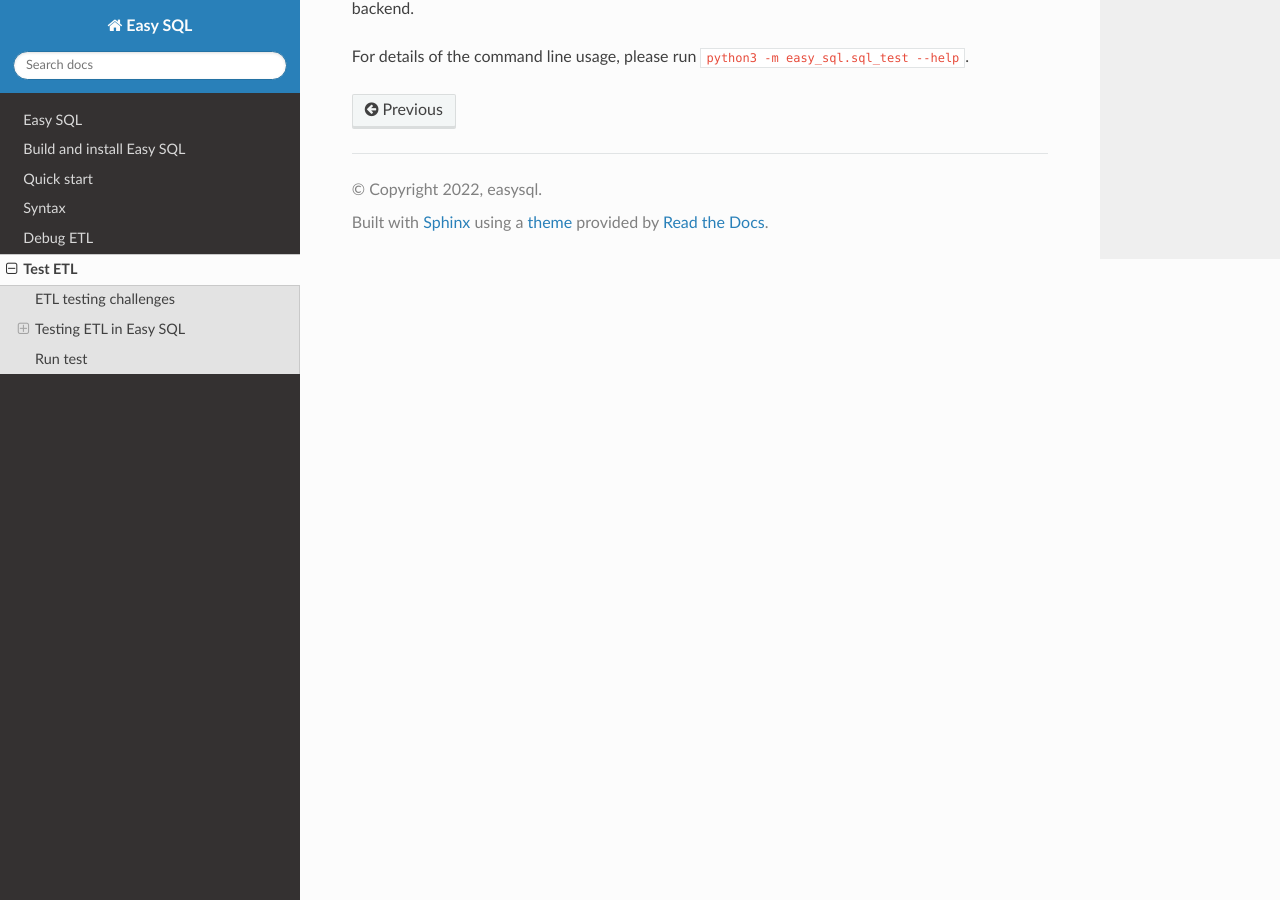
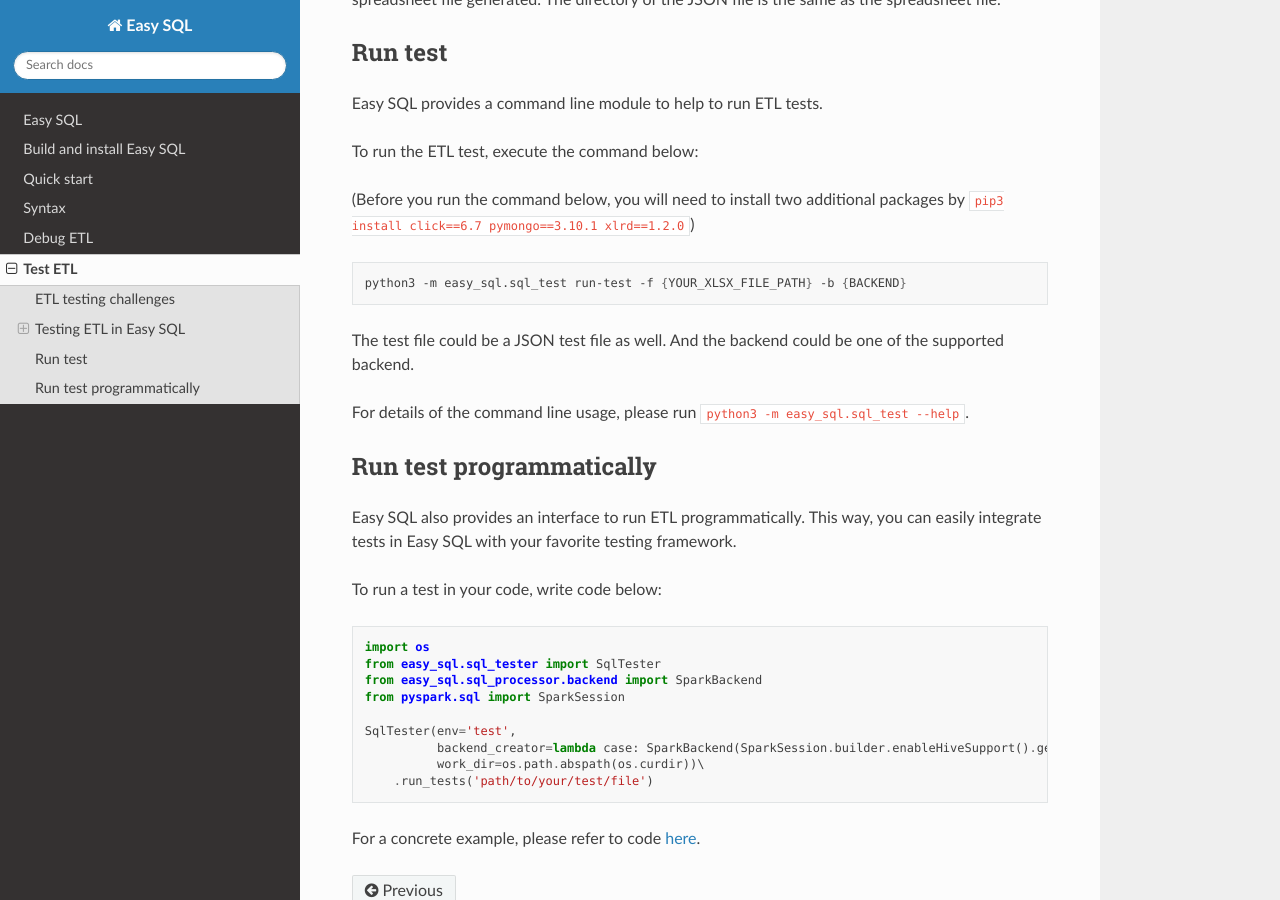
Before and after one commit to easysql/easy_sql, a Sphinx documentation site: the page built from docs/easy_sql/testing.md, in a window 1280 px wide and 900 px high, scrolled down 4756 px. Built offline with Sphinx 7.4.7 and the Read the Docs theme 2.0.0, drawn with Linux system fonts in a browser that asks for light colours; some of the changed text lies outside the part shown.

Commit message:
add doc for etl testing (run test programmatically)

````diff
--- a/docs/easy_sql/testing.md
+++ b/docs/easy_sql/testing.md
@@ -48,7 +48,7 @@ To prepare a test in Easy SQL is easy. The first thing to do is to create a spre
 
 The template looks like below:
 
-![Test case template] (https://raw.githubusercontent.com/easysql/easy_sql/main/docs/easy_sql/img/test_case.png)
+![Test case template](https://raw.githubusercontent.com/easysql/easy_sql/main/docs/easy_sql/img/test_case.png)
 
 There are two concepts which are popular in testing domain. Easy SQL also adopted them:
 
@@ -177,3 +177,23 @@ python3 -m easy_sql.sql_test run-test -f {YOUR_XLSX_FILE_PATH} -b {BACKEND}
 The test file could be a JSON test file as well. And the backend could be one of the supported backend.
 
 For details of the command line usage, please run `python3 -m easy_sql.sql_test --help`.
+
+## Run test programmatically
+
+Easy SQL also provides an interface to run ETL programmatically. This way, you can easily integrate tests in Easy SQL with your favorite testing framework.
+
+To run a test in your code, write code below:
+
+```python
+import os
+from easy_sql.sql_tester import SqlTester
+from easy_sql.sql_processor.backend import SparkBackend
+from pyspark.sql import SparkSession
+
+SqlTester(env='test',
+          backend_creator=lambda case: SparkBackend(SparkSession.builder.enableHiveSupport().getOrCreate()),
+          work_dir=os.path.abspath(os.curdir))\
+    .run_tests('path/to/your/test/file')
+```
+
+For a concrete example, please refer to code [here](https://github.com/easysql/easy_sql/blob/main/easy_sql/sql_test.py).
````
